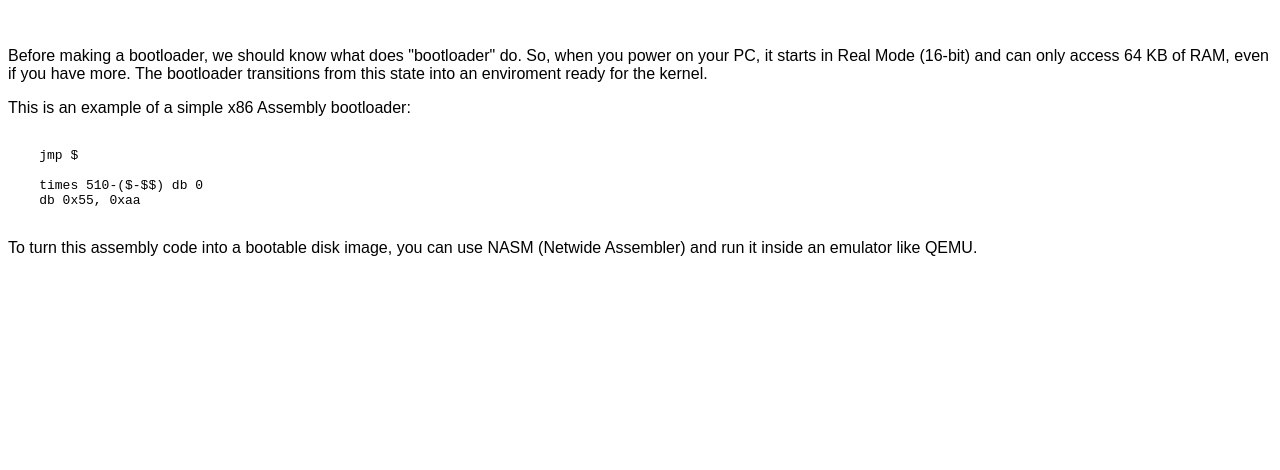
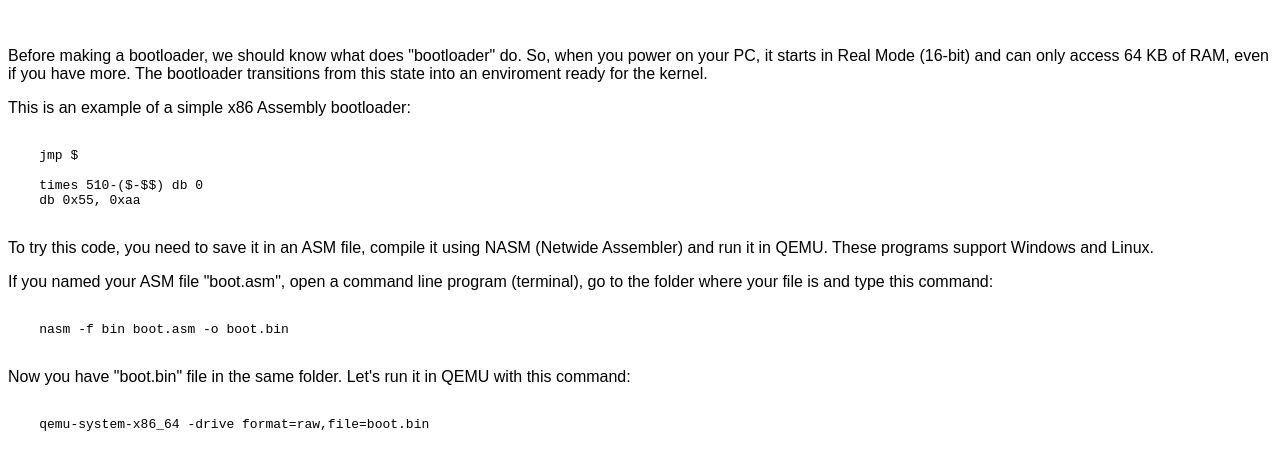
Before and after one commit to NoNew887/nonew887.github.io, a plain HTML site: page os-creation/bootloader.html in a window 1280 px wide. Shown: the part 142-612 px from the top of the page. Drawn offline with Linux system fonts and the light colour scheme.

Commit message:
Revise bootloader instructions for clarity
Updated instructions for compiling and running the bootloader code.

```diff
--- a/os-creation/bootloader.html
+++ b/os-creation/bootloader.html
@@ -3,6 +3,7 @@
 <html>
 <head>
   <meta http-equiv="CONTENT-TYPE" content="text/html; charset=UTF-8">
+  <meta name="viewport" content="width=device-width, initial-scale=1.0">
   <link rel="stylesheet" href="../style.css">
   <title>[NN887] Bootloader</title>
 </head>
@@ -20,6 +21,14 @@
     times 510-($-$$) db 0
     db 0x55, 0xaa
   </code></pre>
-  <p>To turn this assembly code into a bootable disk image, you can use NASM (Netwide Assembler) and run it inside an emulator like QEMU.</p>
+  <p>To try this code, you need to save it in an ASM file, compile it using NASM (Netwide Assembler) and run it in QEMU. These programs support Windows and Linux.</p>
+  <p>If you named your ASM file "boot.asm", open a command line program (terminal), go to the folder where your file is and type this command:</p>
+  <pre><code>
+    nasm -f bin boot.asm -o boot.bin
+  </code></pre>
+  <p>Now you have "boot.bin" file in the same folder. Let's run it in QEMU with this command:</p>
+  <pre><code>
+    qemu-system-x86_64 -drive format=raw,file=boot.bin
+  </code></pre>
 </body>
 </html>
```
